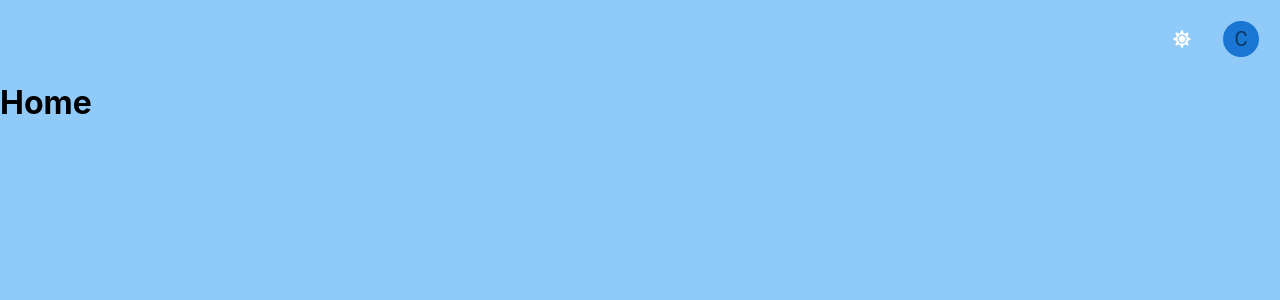
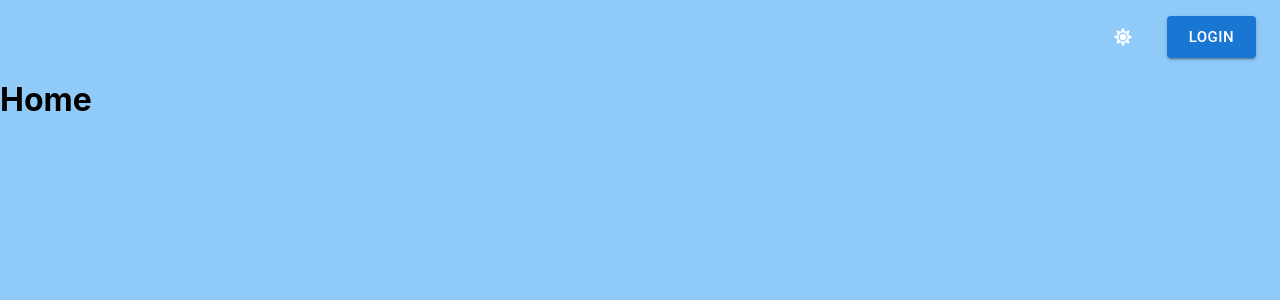
Before and after one commit to caciuleanuciprian/proiect-groupware, a React (Create React App) app in the folder client/: page / in a window 1280 px wide. Shown: the top 300 px of the page. Built offline with nearby package versions, Linux system fonts and the light colour scheme.

Commit message:
added login to homepage

```diff
--- a/client/src/components/UI/Logo.js
+++ b/client/src/components/UI/Logo.js
@@ -1,7 +1,14 @@
 import logo from "../../images/logo.svg";
 
 const Logo = (props) => {
-  return <img src={logo} alt="Logo" className={props.className}></img>;
+  return (
+    <img
+      src={logo}
+      alt="Logo"
+      onClick={props.onClick}
+      className={props.className}
+    ></img>
+  );
 };
 
 export default Logo;
--- a/client/src/components/UI/Navigation.js
+++ b/client/src/components/UI/Navigation.js
@@ -8,6 +8,7 @@ import {
   IconButton,
   Tooltip,
   ToggleButton,
+  Button,
 } from "@mui/material";
 import classes from "./Navigation.module.css";
 import { blue } from "@mui/material/colors";
@@ -18,16 +19,22 @@ import {
   faMoon,
   faSun,
 } from "@fortawesome/free-solid-svg-icons";
+import { useNavigate } from "react-router-dom";
 
 const Navigation = (props) => {
+  const navigate = useNavigate();
   const [selected, setSelected] = useState();
   const [anchorEl, setAnchorEl] = useState(null);
+  const [isLogged, setIsLogged] = useState();
   const open = Boolean(anchorEl);
   const handleClick = (event) => {
     setAnchorEl(event.currentTarget);
   };
   const handleClose = () => {
     setAnchorEl(null);
+  };
+  const redirectToLogin = () => {
+    navigate("/login");
   };
 
   return (
@@ -61,6 +68,7 @@ const Navigation = (props) => {
             />
           )}
         </ToggleButton>
+        {isLogged ? (
           <Tooltip title="Account settings">
             <IconButton
               onClick={handleClick}
@@ -72,7 +80,19 @@ const Navigation = (props) => {
               </Avatar>
             </IconButton>
           </Tooltip>
+        ) : (
+          <Button
+            variant="contained"
+            size="large"
+            onClick={redirectToLogin}
+            type="button"
+            sx={{ mr: 3, mt: 2, ml: 3 }}
+          >
+            Login
+          </Button>
+        )}
       </Box>
+      {isLogged ? (
         <Menu
           anchorEl={anchorEl}
           open={open}
@@ -117,6 +137,9 @@ const Navigation = (props) => {
             Logout
           </MenuItem>
         </Menu>
+      ) : (
+        ""
+      )}
     </Fragment>
   );
 };
--- a/client/src/pages/Login/Login.js
+++ b/client/src/pages/Login/Login.js
@@ -3,12 +3,18 @@ import Logo from "../../components/UI/Logo";
 import classes from "./Login.module.css";
 import ParticlesComponent from "../../components/UI/ParticlesComponent";
 import { Fragment } from "react";
+import { useNavigate } from "react-router-dom";
+
 const Login = () => {
+  const navigate = useNavigate();
+  const redirectToHome = () => {
+    navigate("/");
+  };
   return (
     <Fragment>
       <div className={classes.container}>
         <div className={classes.card}>
-          <Logo className={classes.logo} />
+          <Logo onClick={redirectToHome} className={classes.logo} />
           <Authentication />
         </div>
       </div>
--- a/client/src/pages/Login/Login.module.css
+++ b/client/src/pages/Login/Login.module.css
@@ -3,6 +3,7 @@
   margin: 0 auto;
   width: 500px;
   margin-bottom: -50px;
+  cursor: pointer;
 }
 
 .card {
--- a/client/src/pages/Register/RegisterPage.js
+++ b/client/src/pages/Register/RegisterPage.js
@@ -3,12 +3,18 @@ import ParticlesComponent from "../../components/UI/ParticlesComponent";
 import Register from "../../components/authentication/Register";
 import Logo from "../../components/UI/Logo";
 import { Fragment } from "react";
+import { useNavigate } from "react-router-dom";
+
 const RegisterPage = () => {
+  const navigate = useNavigate();
+  const redirectToHome = () => {
+    navigate("/");
+  };
   return (
     <Fragment>
       <div className={classes.container}>
         <div className={classes.card}>
-          <Logo className={classes.logo} />
+          <Logo onClick={redirectToHome} className={classes.logo} />
           <Register />
         </div>
       </div>
--- a/client/src/pages/Register/RegisterPage.module.css
+++ b/client/src/pages/Register/RegisterPage.module.css
@@ -3,6 +3,7 @@
   margin: 0 auto;
   width: 500px;
   margin-bottom: -50px;
+  cursor: pointer;
 }
 
 .card {
```
Also changed, not shown: 2 other files (tests, documents, lock files or other folders). Lines whose indentation alone changed are shown as unchanged.
